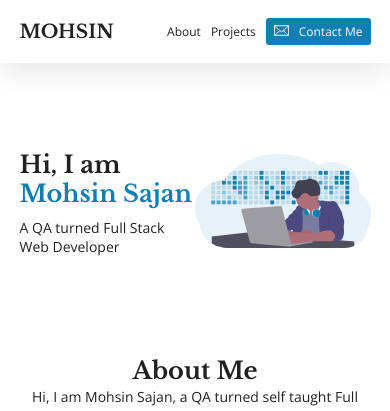
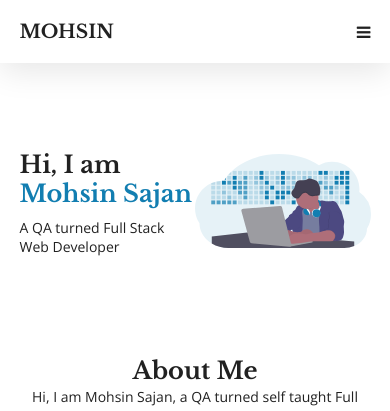
Before and after one commit to ms394/portfolio, a Flask app: page / in a window 390 px wide. Shown: the top 411 px of the page. Run offline with Flask 2, Linux system fonts and the light colour scheme.

Commit message:
Hamburger Implemented

```diff
--- a/static/css/styles.css
+++ b/static/css/styles.css
@@ -98,8 +98,12 @@ header{
     z-index: 20;
     background: var(--secondary);
     box-shadow: 0 0.5rem 2rem var(--shadow-color);
-    transition: background 0.2s ease-out 0s;
 }
+
+header #hamburger-menu{
+    display: none;
+}
+
 header nav ul{
     display: flex;
     align-items: center;
@@ -384,17 +388,58 @@ footer{
 .none{
     display: none;
 }
+
+
+
+/* Hamburger Code */
+
+
+
+
+
+
 /* Media Queries */
 @media only screen and (max-width: 768px) {
     header nav ul li{
         font-size: 12px;
-
     }
     header ul li .btn{
         padding: 5px 8px;
     }
+
+    header .topnav{
+        display: grid;
+        grid-template-rows: auto auto auto;
+        justify-content: space-between;
+
+    }
+    header .logo{
+        grid-column: 1/2;
+    }
+    header #hamburger-menu{
+        display: block;
+        grid-column: 2/3;
+    }
+    header nav#myLinks{
+        display: none;
+        transition: 0.5s ease-in-out all;
+    }
+
+    header nav ul {
+        transition: 1s ease-in-out all;
+        display: grid;
+        grid-template-rows: 1fr 1fr 1fr;
+    }
+
     header nav ul li{
-        margin-left:10px;
+        margin-left: 0px;
+        margin-bottom:10px;
+    }
+    header nav ul li:first-child{
+        margin-top: 10px;
+    }
+    header nav ul li:last-child{
+        margin-bottom: 0px;
     }
 
     .p150{
--- a/static/js/main.js
+++ b/static/js/main.js
@@ -69,3 +69,18 @@ form.addEventListener('submit',(e)=>{
         document.getElementById('message').value = ''
     }
 })
+
+
+function toggleHamburgerMenu() {
+    var x = document.getElementById("myLinks");
+    if (x.style.display === "block") {
+      x.style.display = "none";
+      document.querySelector(".fa").classList.remove('fa-times')
+      document.querySelector(".fa").classList.add('fa-bars')
+    } else {
+      x.style.display = "block";
+      document.querySelector(".fa").classList.add('fa-times')
+      document.querySelector(".fa").classList.remove('fa-bars')
+    }
+  }
+document.querySelector('#hamburger-menu').addEventListener('click', toggleHamburgerMenu)
--- a/templates/index.html
+++ b/templates/index.html
@@ -10,16 +10,19 @@
     <link href="https://fonts.googleapis.com/css2?family=Raleway:wght@400;700&display=swap" rel="stylesheet">
     <link href="https://fonts.googleapis.com/css2?family=Open+Sans:wght@400;700&display=swap" rel="stylesheet">
     <link href="https://fonts.googleapis.com/css2?family=Libre+Baskerville:wght@400;700&display=swap" rel="stylesheet">
+    <link rel="stylesheet" href="https://cdnjs.cloudflare.com/ajax/libs/font-awesome/4.7.0/css/font-awesome.min.css">
     <link rel="stylesheet" href="{{url_for('static', filename='css/styles.css')}}">
     <title>Mohsin Sajan | Home</title>
 </head>
 <body>
     <header class="p20">
-        <div class="container flex">
+        <div class="container flex topnav">
             <div class="logo">
                 <h3 class="serif">MOHSIN</h3>
             </div>
-            <nav>
+            <a href="#" id='hamburger-menu'><i class="fa fa-bars"></i></i>
+            </a>
+            <nav id="myLinks">
                 <ul>
                     <li><a class="link" href="#aboutMe">About</a></li>
                     <li><a class="link" href="#projects">Projects</a></li>
```
